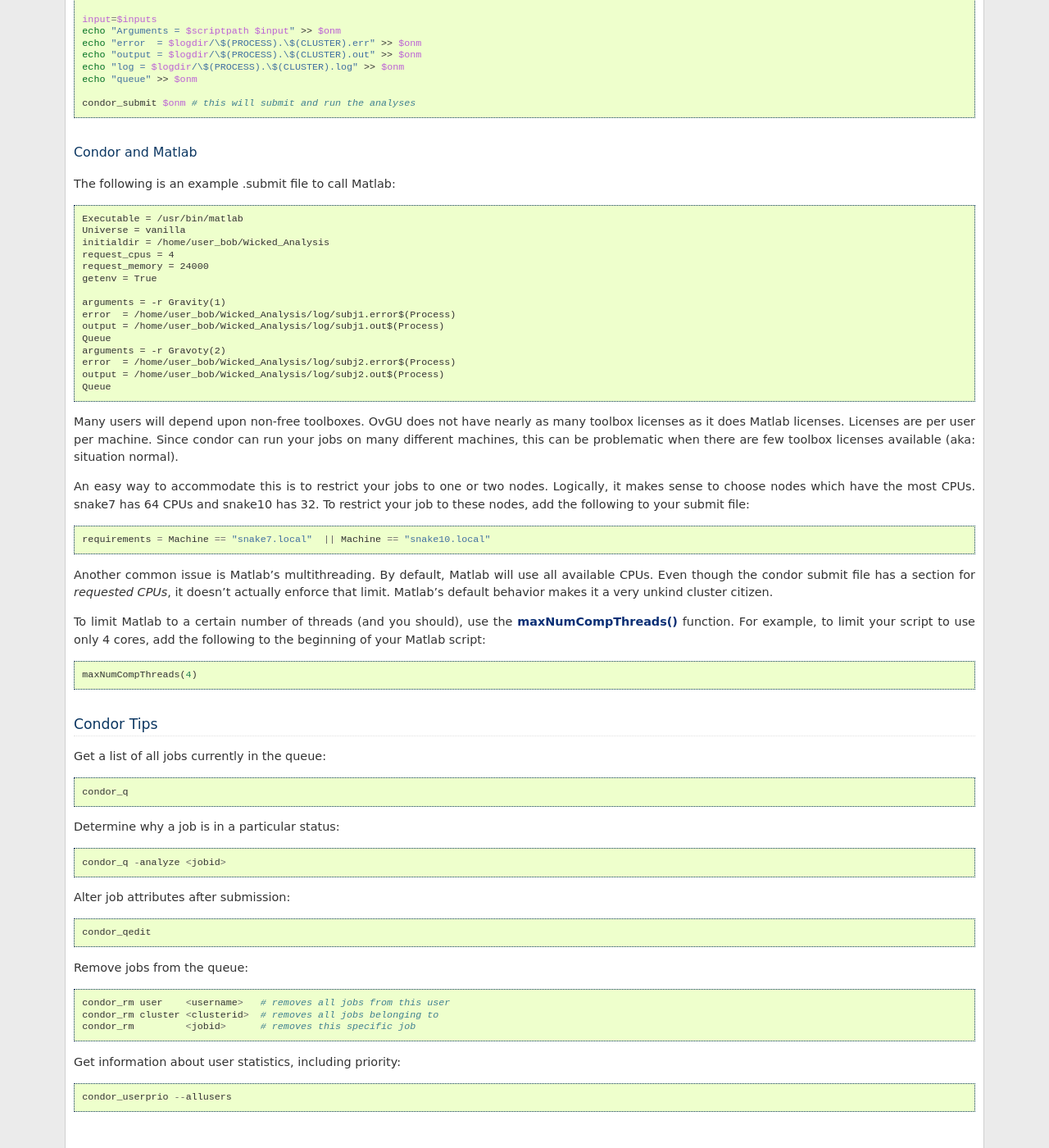
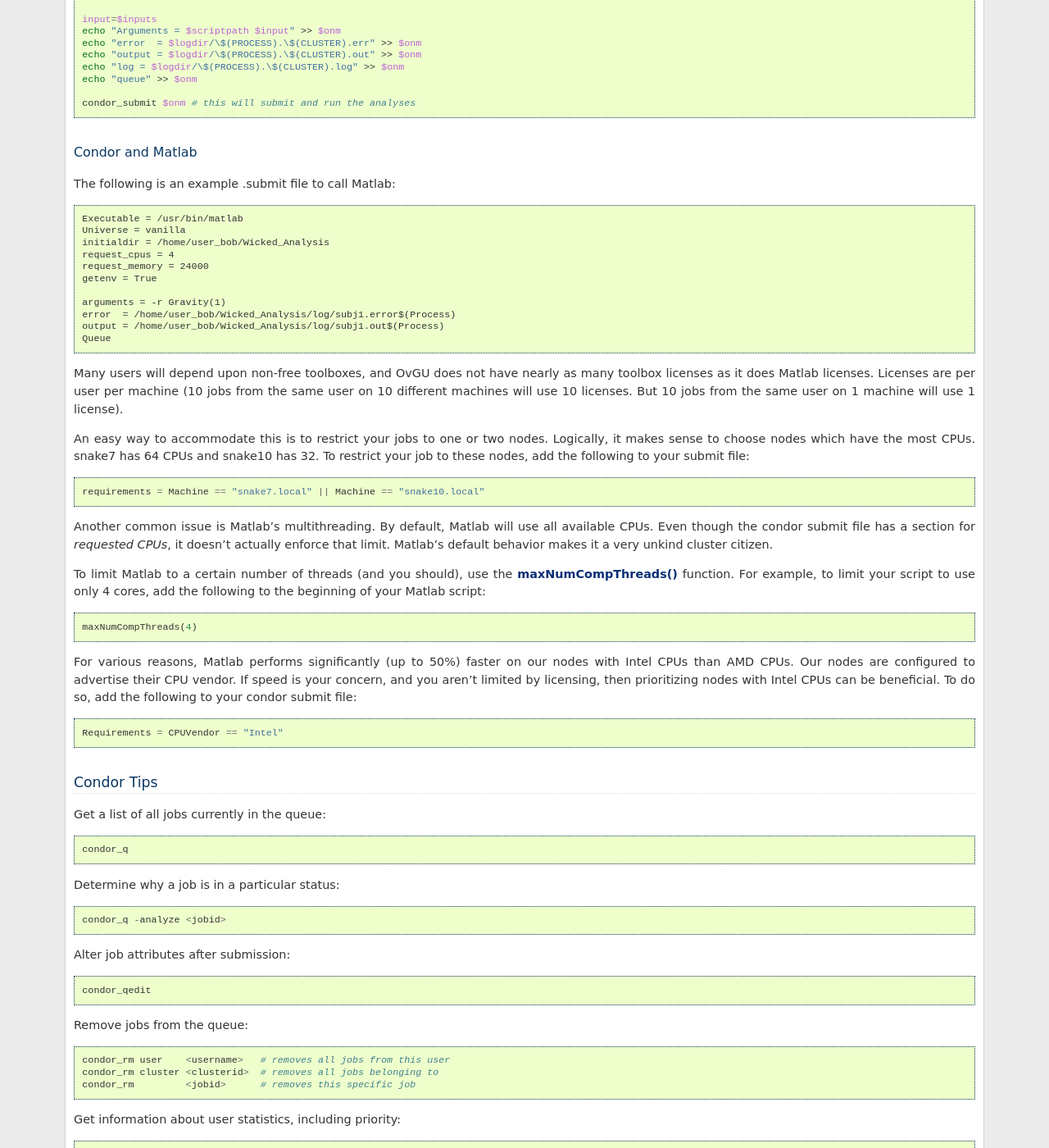
Before and after one commit to psychoinformatics-de/ipsy-docs, a Sphinx documentation site: the page built from source/userdoc/condor.rst, in a window 1280 px wide and 1400 px high, scrolled down 2680 px. Shown: the whole window at 82% size. Built offline with Sphinx 7.4.7, drawn with Linux system fonts in a browser that asks for light colours; formulas are drawn with MathJax 3.

Commit message:
Additional matlab info - Intel CPU too

```diff
--- a/source/userdoc/condor.rst
+++ b/source/userdoc/condor.rst
@@ -205,22 +205,18 @@ The following is an example .submit file to call Matlab::
     error  = /home/user_bob/Wicked_Analysis/log/subj1.error$(Process)
     output = /home/user_bob/Wicked_Analysis/log/subj1.out$(Process)
     Queue
-    arguments = -r Gravoty(2)
-    error  = /home/user_bob/Wicked_Analysis/log/subj2.error$(Process)
-    output = /home/user_bob/Wicked_Analysis/log/subj2.out$(Process)
-    Queue
 
-Many users will depend upon non-free toolboxes. OvGU does not have nearly as
-many toolbox licenses as it does Matlab licenses. Licenses are per user per
-machine. Since condor can run your jobs on many different machines, this can be
-problematic when there are few toolbox licenses available (aka: situation normal).
+Many users will depend upon non-free toolboxes, and OvGU does not have nearly
+as many toolbox licenses as it does Matlab licenses. Licenses are per user per
+machine (10 jobs from the same user on 10 different machines will use 10
+licenses. But 10 jobs from the same user on 1 machine will use 1 license).
 
 An easy way to accommodate this is to restrict your jobs to one or two nodes.
 Logically, it makes sense to choose nodes which have the most CPUs. snake7 has
 64 CPUs and snake10 has 32. To restrict your job to these nodes, add the
 following to your submit file::
 
-    requirements = Machine == "snake7.local"  || Machine == "snake10.local"
+    requirements = Machine == "snake7.local" || Machine == "snake10.local"
 
 Another common issue is Matlab's multithreading. By default, Matlab will use all
 available CPUs. Even though the condor submit file has a section for *requested
@@ -234,6 +230,14 @@ cores, add the following to the beginning of your Matlab script::
     maxNumCompThreads(4)
 
 .. _maxNumCompThreads(): https://www.mathworks.com/help/matlab/ref/maxnumcompthreads.html
+
+For various reasons, Matlab performs significantly (up to 50%) faster on our
+nodes with Intel CPUs than AMD CPUs. Our nodes are configured to advertise their
+CPU vendor. If speed is your concern, and you aren't limited by licensing, then
+prioritizing nodes with Intel CPUs can be beneficial. To do so, add the
+following to your condor submit file::
+
+    Requirements = CPUVendor == "Intel"
 
 
 Condor Tips
```
